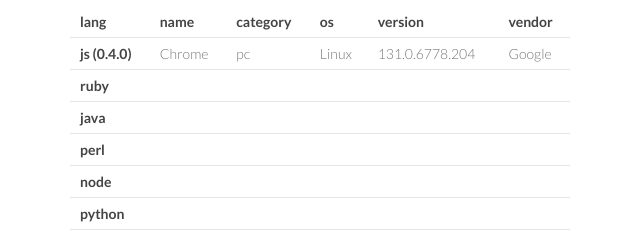
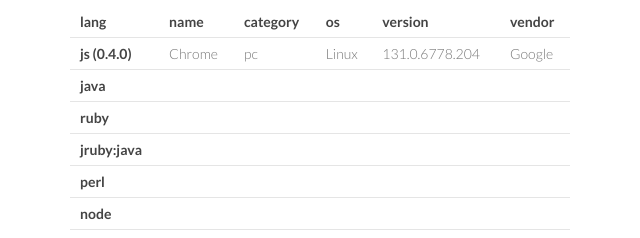
Before and after one commit to woothee/woothee.github.io, a plain HTML site: page index.html in a window 1280 px wide. Shown: the part 709-947 px from the top of the page, 500-1140 px from the left. Drawn offline with Linux system fonts and the light colour scheme.

Commit message:
add java and fix jruby explicit

```diff
--- a/index.html
+++ b/index.html
@@ -65,12 +65,16 @@
               <th class="lib" data-lang="js">js</th>
               <td class="name"></td><td class="category"></td><td class="os"></td><td class="version"></td><td class="vendor"></td>
             </tr>
+            <tr id="java">
+              <th class="lib" data-lang="java">java</th>
+              <td class="name"></td><td class="category"></td><td class="os"></td><td class="version"></td><td class="vendor"></td>
+            </tr>
             <tr id="ruby">
               <th class="lib" data-lang="ruby">ruby</th>
               <td class="name"></td><td class="category"></td><td class="os"></td><td class="version"></td><td class="vendor"></td>
             </tr>
             <tr id="jruby">
-              <th class="lib" data-lang="java">java</th>
+              <th class="lib" data-lang="jruby">jruby:java</th>
               <td class="name"></td><td class="category"></td><td class="os"></td><td class="version"></td><td class="vendor"></td>
             </tr>
             <tr id="perl">
@@ -114,6 +118,7 @@
     <script>
     function update(useragent){
       updateJavascript(useragent);
+      updateAppEngineLang(useragent, 'java');
       updateLang(useragent, 'ruby');
       updateLang(useragent, 'jruby');
       updateLang(useragent, 'perl');
```
